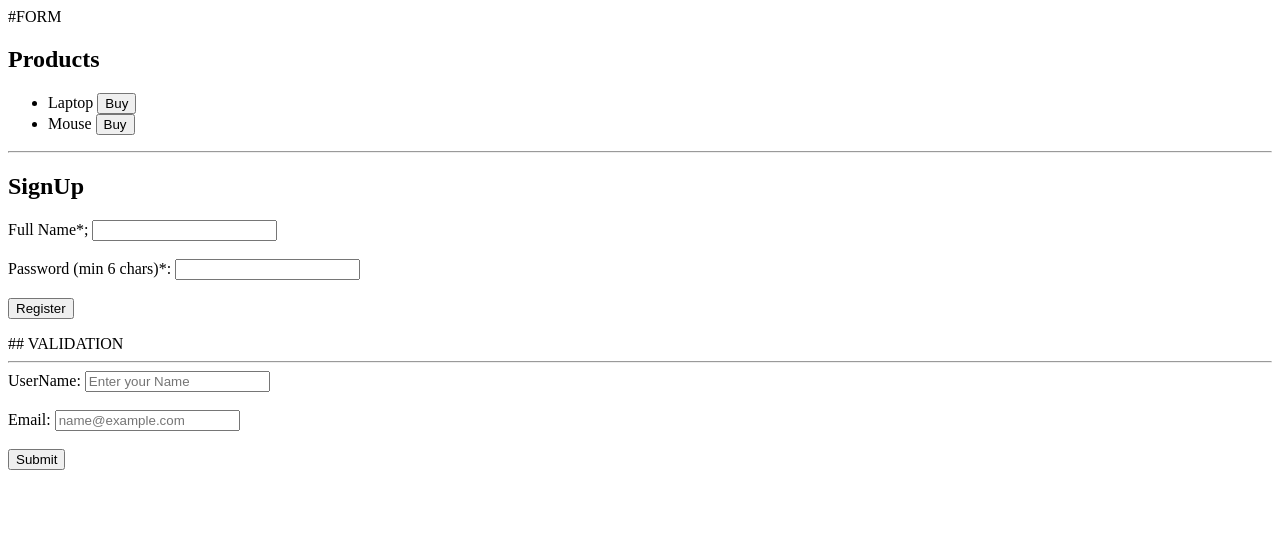
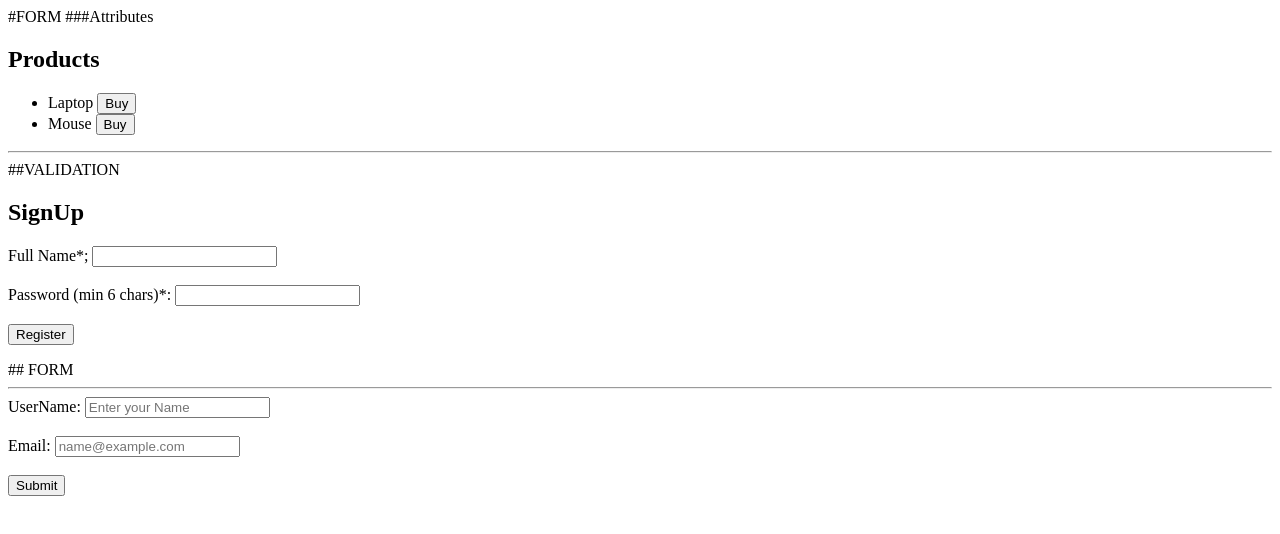
Before and after one commit to Sahirahmad-12/PracticeFrontEnd, a plain HTML site: page form.html in a window 1280 px wide. Drawn offline with Linux system fonts and the light colour scheme.

Commit message:
Update form.html

```diff
--- a/form.html
+++ b/form.html
@@ -9,7 +9,7 @@
     <title>Document</title>
 </head>
 <body>
-
+###Attributes
     <h2>Products</h2>
     <ul>
         <li>
@@ -23,7 +23,7 @@
     </ul>
 
     <hr>
-
+    ##VALIDATION
     <h2>SignUp</h2>
     <form id = "signupForm">
         <label for=""name>Full Name*;</label>
@@ -37,7 +37,7 @@
         <br><br>
         <button type = "submit">Register</button>
     </form>
-## VALIDATION
+## FORM
     <hr>
 
     <form id="loginForm">
```
